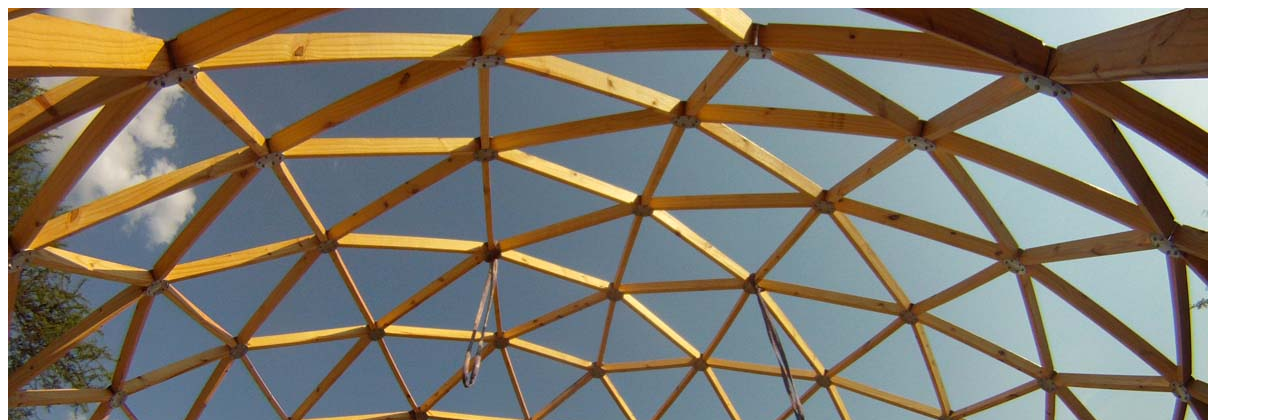
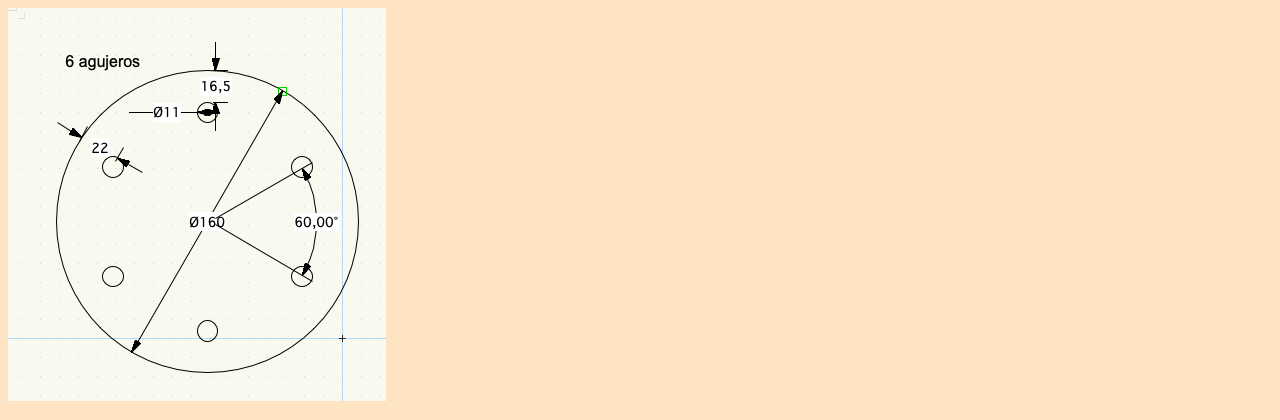
Before and after one commit to Matute102022/seraquesirve, a plain HTML site: page index.html in a window 1280 px wide. Shown: the top 420 px of the page. Drawn offline with Linux system fonts and the light colour scheme.

Commit message:
esto deberia andar perfectamente

```diff
--- a/index.html
+++ b/index.html
@@ -5,13 +5,13 @@
     <meta name="viewport" content="width=device-width, initial-scale=1.0">
     <title>uno de los primeros textos de Gutenberg</title>
 </head>
-<body>
-   <img src="Estructura-Gopro-1200x500.jpg" alt="es una foto que teniamos">
+<body style="background-color: bisque;">
+   <img src="Conector-6-agujeros.png" alt="es una foto que teniamos">
 
    <h1 style="background-color: azure;">es lo que hay</h1>
 
    <h2>BYE</h2>
-
+git
    <br><br><br>
 </body>
 </html>
```
Also changed, not shown: Conector-6-agujeros.png (added).
